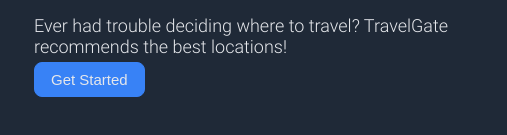
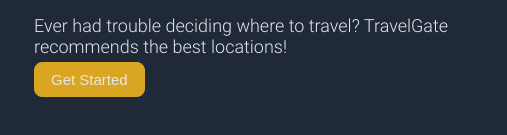
Before and after one commit to dillonyu/travel-gate, a plain HTML site: page index.html in a window 1280 px wide. Shown: the part 267-402 px from the top of the page, 166-673 px from the left. Drawn offline with Linux system fonts and the light colour scheme.

Commit message:
Change button to gold color

```diff
--- a/styles.css
+++ b/styles.css
@@ -81,17 +81,17 @@ body {
 }
 
 .header-main-text button {
-    background-color: #3882F6;
+    background-color: goldenrod;
     color: #E5E7EB;
-    border: 1px solid #3882F6;
+    border: 1px solid goldenrod;
     padding: 8px 16px;
     border-radius: 8px;
     font-size: 15px;
 }
 
 button:hover {
-    background-color: #2b5daf;
-    border: 1px solid #2b5daf;
+    background-color: rgba(218, 165, 32, 0.77);
+    border: 1px solid rgba(218, 165, 32, 0.77);
 }
 
 .image-caption {
```
